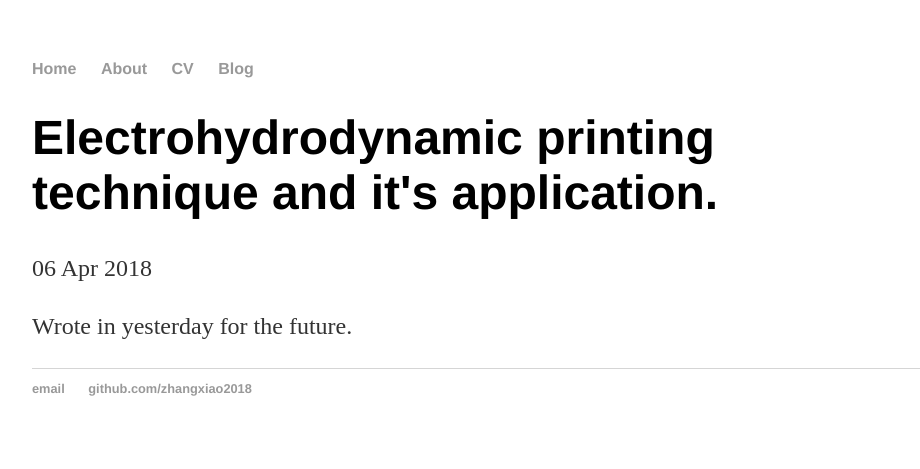
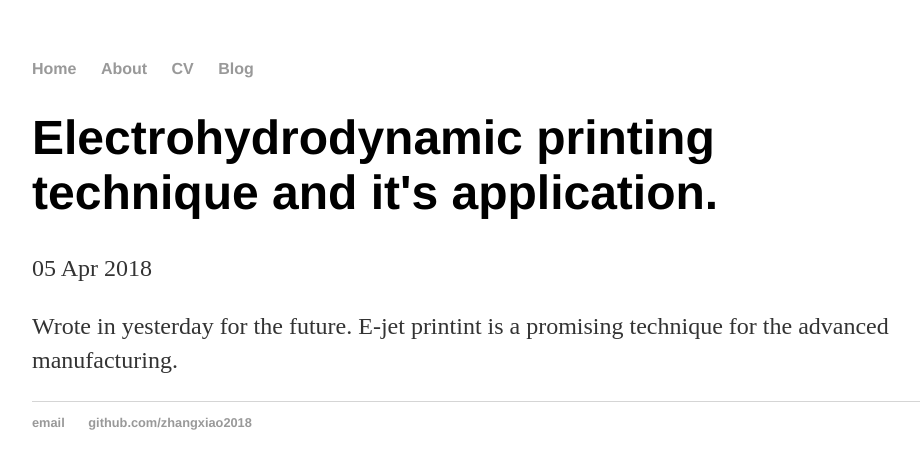
Before and after one commit to zhangxiao2018/zhangxiao2018.github.io, a Jekyll site: the page built from _posts/2018-04-05-Electrohydrodynamic-Jet-Printing-Site-launched.md, in a window 1280 px wide. Shown: the top 469 px of the page, without its empty margins (160-1080 px from the left). Built offline with Jekyll 4.4.1, drawn with Linux system fonts in a browser that asks for light colours.

Commit message:
Update 2018-04-05-Electrohydrodynamic-Jet-Printing-Site-launched.md

```diff
--- a/_posts/2018-04-05-Electrohydrodynamic-Jet-Printing-Site-launched.md
+++ b/_posts/2018-04-05-Electrohydrodynamic-Jet-Printing-Site-launched.md
@@ -1,7 +1,8 @@
 ---
 layout: post
 title: "Electrohydrodynamic printing technique and it's application."
-date: 2018-04-06
+date: 2018-04-05
 ---
 
 Wrote in yesterday for the future.
+E-jet printint is a promising technique for the advanced manufacturing.
```
